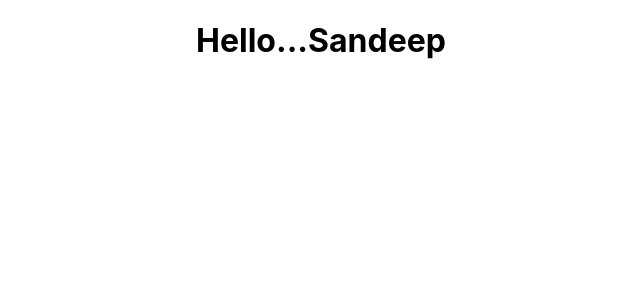
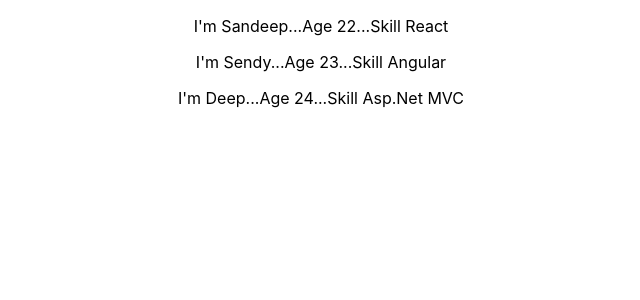
Before and after one commit to SandeepKumar377/code-evolution-tut, a React (Create React App) app: page / in a window 1280 px wide. Shown: the top 300 px of the page, without its empty margins (319-959 px from the left). Built offline with nearby package versions, Linux system fonts and the light colour scheme.

Commit message:
List render

```diff
--- a/src/App.js
+++ b/src/App.js
@@ -1,4 +1,5 @@
 import './App.css';
+import NameList from './components/NameList';
 // import ClassClick from './components/ClassClick';
 // import Counter from './components/Counter';
 // import EventBind from './components/EventBind';
@@ -7,14 +8,15 @@ import './App.css';
 // import Hello from './components/Hello';
 // import Message from './components/Message';
 // import ParentComponent from './components/ParentComponent';
-import UserGreeting from './components/UserGreeting';
+// import UserGreeting from './components/UserGreeting';
 // import Welcome from './components/Welcome';
 
 function App() {
   return (
     <div className="App">
 
-      <UserGreeting />
+      <NameList />
+      {/* <UserGreeting /> */}
       {/* <ParentComponent /> */}
       {/* <FunctionClick /> */}
       {/* <ClassClick /> */}
--- /dev/null
+++ b/src/components/NameList.js
@@ -0,0 +1,51 @@
+import React from "react";
+import Person from "./person";
+
+const NameList = () => {
+    // const names = ['Sandeep', 'Sendy', 'Deep']
+    // const listName= names.map(name => <p>{name}</p>)
+    const personList = [
+        {
+            id: 1,
+            name: "Sandeep",
+            age: 22,
+            skill: "React"
+        },
+        {
+            id: 1,
+            name: "Sendy",
+            age: 23,
+            skill: "Angular"
+        },
+        {
+            id: 1,
+            name: "Deep",
+            age: 24,
+            skill: "Asp.Net MVC"
+        }
+    ]
+
+    return (
+        <div>
+            {/* 3rd example */}
+            {personList.map(person => (
+                <Person key={person.age} person={person} />
+            ))}
+
+            {/* 2nd method */}
+            {/* {listName} */}
+
+
+            {/*1st method */}
+            {/* {names.map(name => <p>{name}</p>)} */}
+
+
+            {/* <p>{names[0]}</p>
+            <p>{names[1]}</p>
+            <p>{names[2]}</p> */}
+
+
+        </div>
+    )
+}
+export default NameList
--- a/src/components/UserGreeting.js
+++ b/src/components/UserGreeting.js
@@ -15,7 +15,7 @@ class UserGreeting extends Component {
         //In this approach if condition is true then show data if false then nothing happen
         return this.state.isLogedIn && <h1>Hello...Sandeep</h1>
          // 3rd method using JSX method
-         return this.state.isLogedIn?<h1>Hello...Sandeep</h1>:<h1>Hello...Guest</h1>
+        //  return this.state.isLogedIn?<h1>Hello...Sandeep</h1>:<h1>Hello...Guest</h1>
 
         // 2nd method element varriable approach
 
--- /dev/null
+++ b/src/components/person.js
@@ -0,0 +1,10 @@
+import React from 'react'
+
+const Person =({person})=>{
+    return(
+        <div>
+             <p>I'm {person.name}...Age {person.age}...Skill {person.skill} </p>
+        </div>
+    )
+}
+export default Person
```
